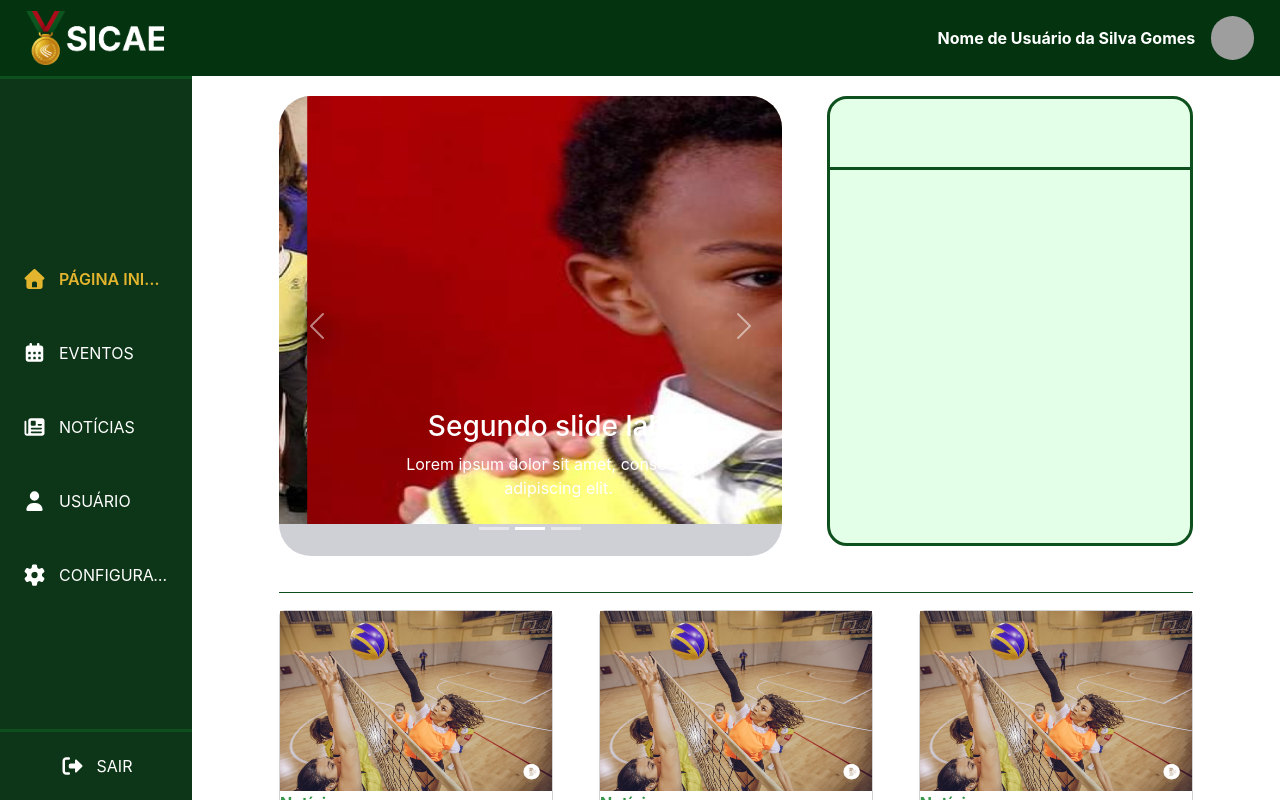
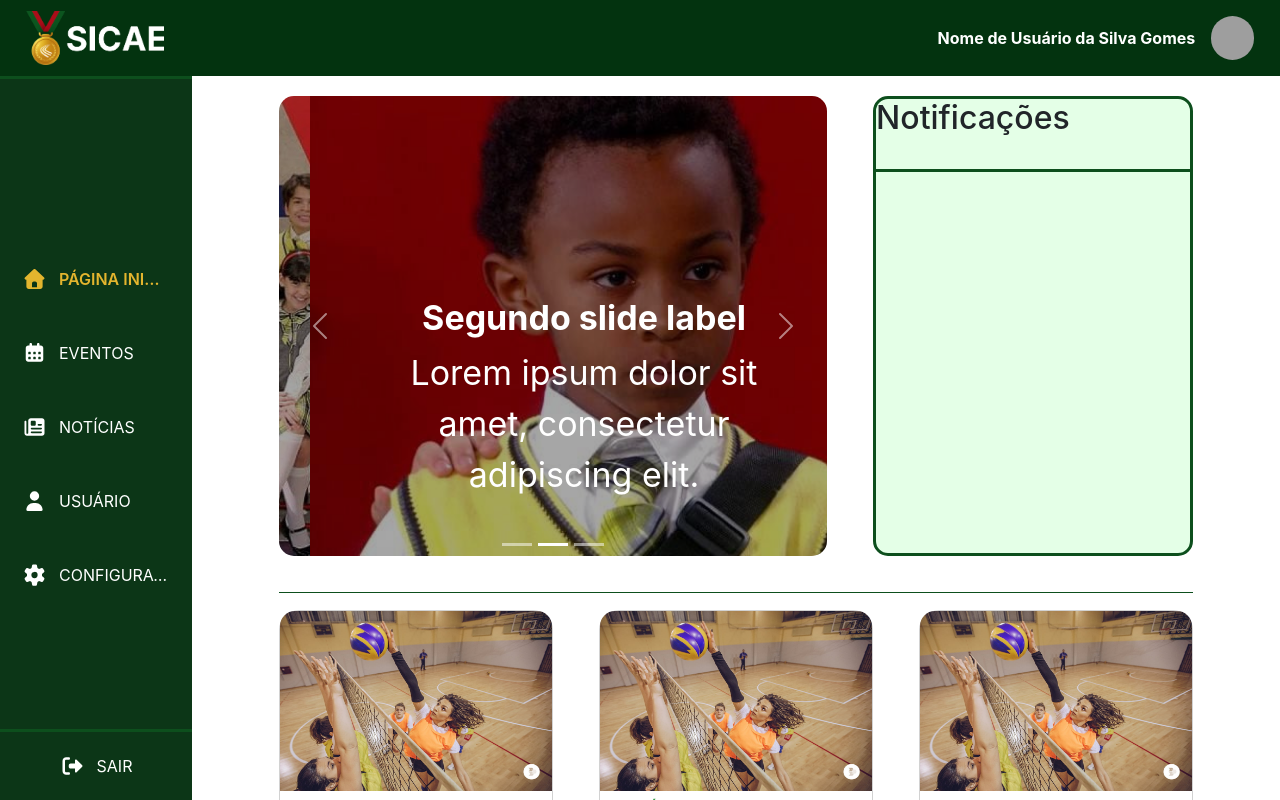
Before and after one commit to Luckas10/SICAE, a React (Vite) app in the folder Front-end/: page / in a window 1280 px wide. Built offline with nearby package versions, Linux system fonts and the light colour scheme; grey boxes are pictures that could not be loaded.

Commit message:
Fixed: caroulsel background + indicators

```diff
--- a/Front-end/src/pages/Dashboard.css
+++ b/Front-end/src/pages/Dashboard.css
@@ -40,23 +40,43 @@
 
 
 img.d-block {
-    max-height: 460px;
-    width: 1000px;
+    height: 460px;
+    filter: brightness(0.65);
 }
 
 .carousel.slide {
-    max-width: 1000px;
     height: 460px;
     left: 0;
     top: 0;
+    background: none;
+    padding: 0;
+    border-radius: 15px;
+}
+
+.carousel {
+    width: 60%;
+}
+
+div.carousel-indicators {
+    bottom: 0;
+    margin: 0;
+}
+
+div.carousel-caption {
+    font-size: 34px;
+}
+
+div.carousel-caption h3 {
+    font-size: 34px;
+    font-weight: bold;
 }
 
 .notifications {
     background-color: #E4FFE7;
     border: 3px solid #0D4F1D;
-    width: 40%;
-    height: 450px;
-    border-radius: 20px;
+    width: 35%;
+    height: auto;
+    border-radius: 15px;
 }
 
 .notifications-upper {
@@ -72,15 +92,19 @@ img.d-block {
 
 .cards .card {
     width: 30%;
+    border-radius: 20px 20px 15px 15px;
 }
 
 .cards .card img {
     max-height: 180px;
+    border-radius: 15px 15px 0px 0px;
 }
 
 #cardType {
     color: #369949;
-    font-size: 16px;
+    font-size: 15px;
+    font-weight: 6000;
+    margin: 6px 0px 0px 0px
 }
 
 .cardText {
--- a/Front-end/src/pages/Dashboard.jsx
+++ b/Front-end/src/pages/Dashboard.jsx
@@ -1,11 +1,10 @@
-// import { FontAwesomeIcon } from "@fortawesome/react-fontawesome";
-// import { far as regular } from "@fortawesome/free-regular-svg-icons";
-
-
 import './Dashboard.css';
 import Header from '../components/Header.jsx';
 import Sidebar from '../components/Sidebar.jsx';
 import Carousel from 'react-bootstrap/Carousel';
+
+import { FontAwesomeIcon } from "@fortawesome/react-fontawesome";
+import { fas } from "@fortawesome/free-solid-svg-icons";
 
 import img1 from '../assets/carousel/imagem1.jpeg';
 import img2 from '../assets/carousel/imagem2.jpeg';
@@ -61,7 +60,7 @@ export default function Dashboard() {
                         </Carousel>
                         <div className="notifications">
                             <div className='notifications-upper'>
-                                {/* <FontAwesomeIcon size="lg" icon={regular.faBell} /> */}
+                                <h2>Notificações</h2>
                             </div>
                         </div>
                     </div>
@@ -70,21 +69,21 @@ export default function Dashboard() {
                     <div className="card">
                         <img src={cardimg} />
                         <div className='cardText'>
-                            <p id='cardType'>Notícia</p>
+                            <p id='cardType'><FontAwesomeIcon icon={fas.faCalendarDays} />EVENTO</p>
                             <p>repellat asperiores? Quibusdam laudantium suscipit nemo enim. Repellat fugit debitis ad. Quod facere rerum commodi fugiat.</p>
                         </div>
                     </div>
                     <div className="card">
                         <img src={cardimg} />
                         <div className='cardText'>
-                            <p id='cardType'>Notícia</p>
+                            <p id='cardType'><FontAwesomeIcon icon={fas.faNewspaper} />NOTÍCIA</p>
                             <p>repellat asperiores? Quibusdam laudantium suscipit nemo enim. Repellat fugit debitis ad. Quod facere rerum commodi fugiat.</p>
                         </div>
                     </div>
                     <div className="card">
                         <img src={cardimg} />
                         <div className='cardText'>
-                            <p id='cardType'>Notícia</p>
+                            <p id='cardType'><FontAwesomeIcon icon={fas.faCalendarDays} />EVENTO</p>
                             <p>repellat asperiores? Quibusdam laudantium suscipit nemo enim. Repellat fugit debitis ad. Quod facere rerum commodi fugiat.</p>
                         </div>
                     </div>
```
